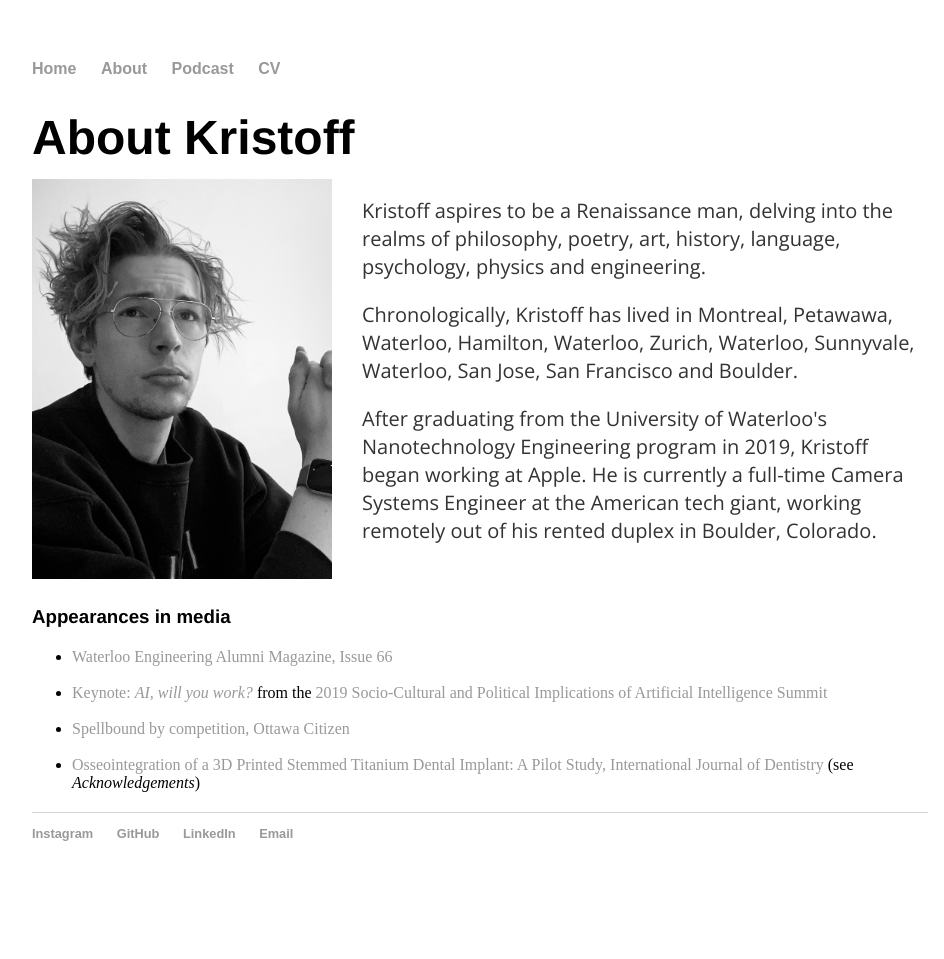
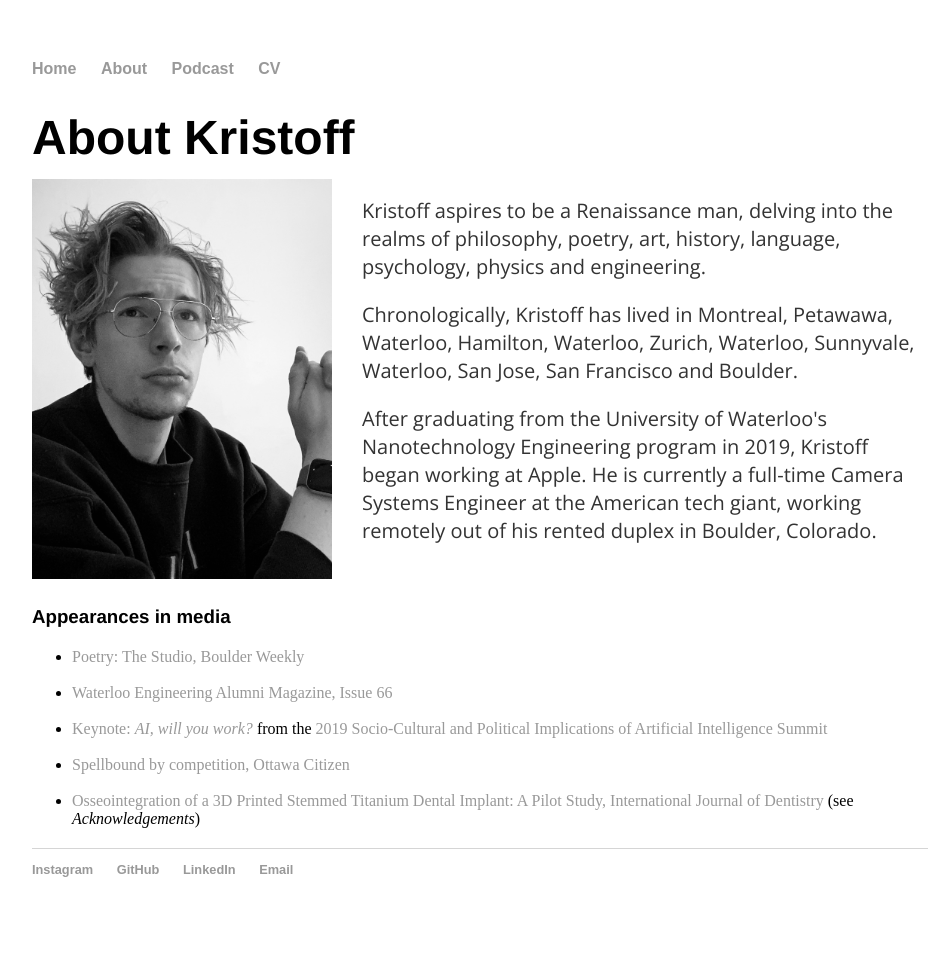
Before and after one commit to malejczuk/malejczuk.github.io, a Jekyll site: the page built from about/index.html, in a window 1280 px wide. Shown: the whole page, without its empty margins (160-1104 px from the left). Built offline with Jekyll 4.4.1, drawn with Linux system fonts in a browser that asks for light colours; before the commit the page ends 923 px from its top, so only the background shows below that.

Commit message:
added Boulder Weekly publication

```diff
--- a/about/index.html
+++ b/about/index.html
@@ -16,6 +16,7 @@ title: About Kristoff
 <h3 style="margin:0;">Appearances in media</h3>
 <p style="color:#999; margin-top:10px;">
 <ul>
+<li><a href="https://www.boulderweekly.com/entertainment/words/the-studio/">Poetry: The Studio, Boulder Weekly</a></li><br>
 <li><a href="https://uwaterloo.ca/engineering/sites/ca.engineering/files/uploads/files/c018755_weal_2020_lr_final-ua.pdf">Waterloo Engineering Alumni Magazine, Issue 66</a></li><br>
 <li><a href="https://youtu.be/4tMcvrrdqtA?t=75">Keynote: <i>AI, will you work?</i></a> from the <a href="https://uwaterloo.ca/global-engagement-seminar/past-seminars/socio-cultural-and-political-implications-artificial">2019 Socio-Cultural and Political Implications of Artificial Intelligence Summit</a></li><br>
 <li><a href="https://www.google.com/url?sa=t&rct=j&q=&esrc=s&source=web&cd=&ved=2ahUKEwjo5bnS6-ztAhXQHM0KHTrXDa4QFjAEegQIAhAC&url=https%3A%2F%2Fwww.pressreader.com%2Fcanada%2Fottawa-citizen%2F20090307%2F281964603630278&usg=AOvVaw1HIELvelTrokm5ND7HFgQA">Spellbound by competition, Ottawa Citizen</a></li><br>
```
